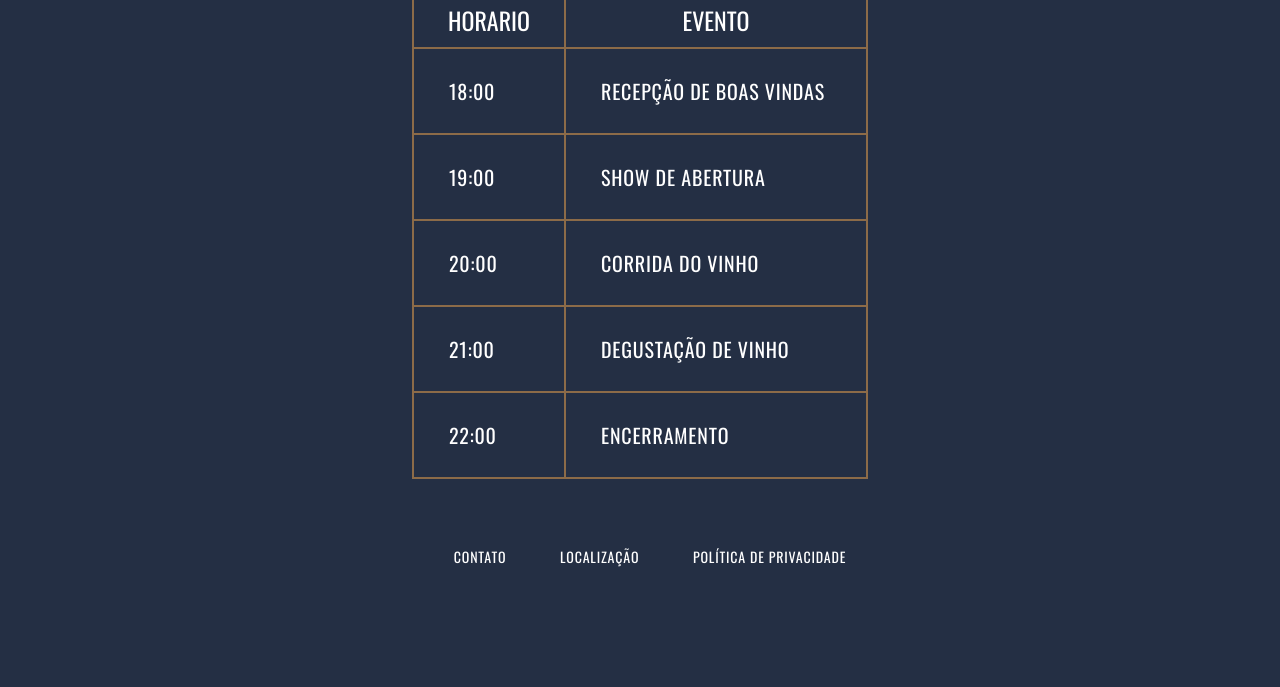
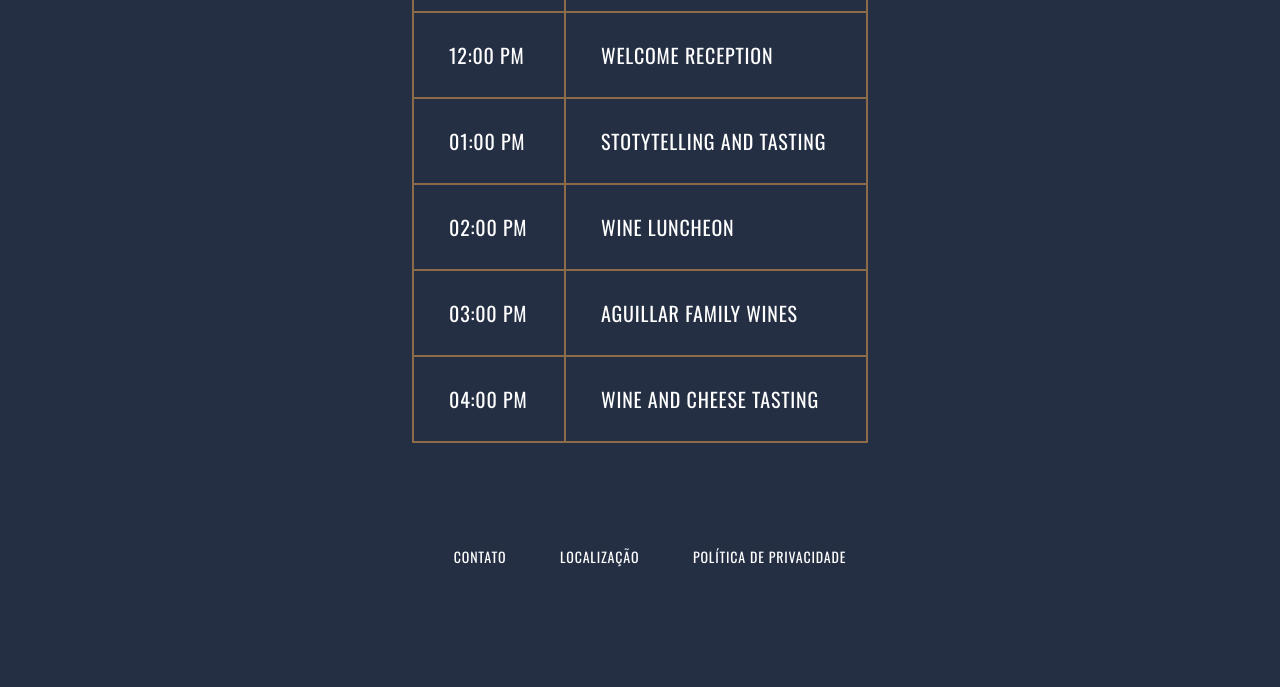
Before and after one commit to danoninho123/aweb, a plain HTML site: page bimeste1/festivalDeVinho/index.html in a window 1280 px wide. Shown: the part 204-891 px from the top of the page. Drawn offline with nearby package versions, Linux system fonts and the light colour scheme.

Commit message:
atualização

```diff
--- a/bimeste1/festivalDeVinho/index.html
+++ b/bimeste1/festivalDeVinho/index.html
@@ -16,64 +16,65 @@
 
   <div class="container">
     <table>
-     <thead>
+      <thead>
         <tr>
           <th colspan="2">
-            <h1>Programação do Festival do Vinho.</h1>
+            <h1>Wine Festival Schedule.</h1>
           </th>
         </tr>
         <tr>
           <th>
-            <h2>Horario</h2>
+            <h2>Time</h2>
           </th>
           <th>
-            <h2>Evento</h2>
+            <h2>Event</h2>
           </th>
         </tr>
       </thead>
       <tbody>
         <tr>
           <td class="left">
-            <h3>18:00</h3>
+            <h3>12:00 PM</h3>
           </td>
           <td>
-            <h3>recepção de boas vindas</h3>
+            <h3>Welcome Reception</h3>
           </td>
         </tr>
         <tr>
           <td class="left">
-            <h3>19:00</h3>
+            <h3>01:00 PM</h3>
           </td>
           <td>
-            <h3>show de abertura</h3>
+            <h3>Stotytelling and Tasting</h3>
           </td>
         </tr>
         <tr>
           <td class="left">
-            <h3>20:00</h3>
+            <h3>02:00 PM</h3>
           </td>
           <td>
-            <h3>corrida do vinho</h3>
+            <h3>Wine Luncheon</h3>
           </td>
         </tr>
         <tr>
           <td class="left">
-            <h3>21:00</h3>
+            <h3>03:00 PM</h3>
           </td>
           <td>
-            <h3>degustação de vinho</h3>
+            <h3>Aguillar Family Wines</h3>
           </td>
         </tr>
         <tr>
           <td class="left">
-            <h3>22:00</h3>
+            <h3>04:00 PM</h3>
           </td>
           <td>
-            <h3>encerramento</h3>
+            <h3>Wine and Cheese Tasting</h3>
           </td>
         </tr>
       </tbody>
     </table>
+
   </div>
 
   <footer>
```
Also changed, not shown: bimeste1/paginaPessoal/index.html (+27 -0 lines), index.html (+5 -2 lines), images/foto para trabalho.jpg (added).
